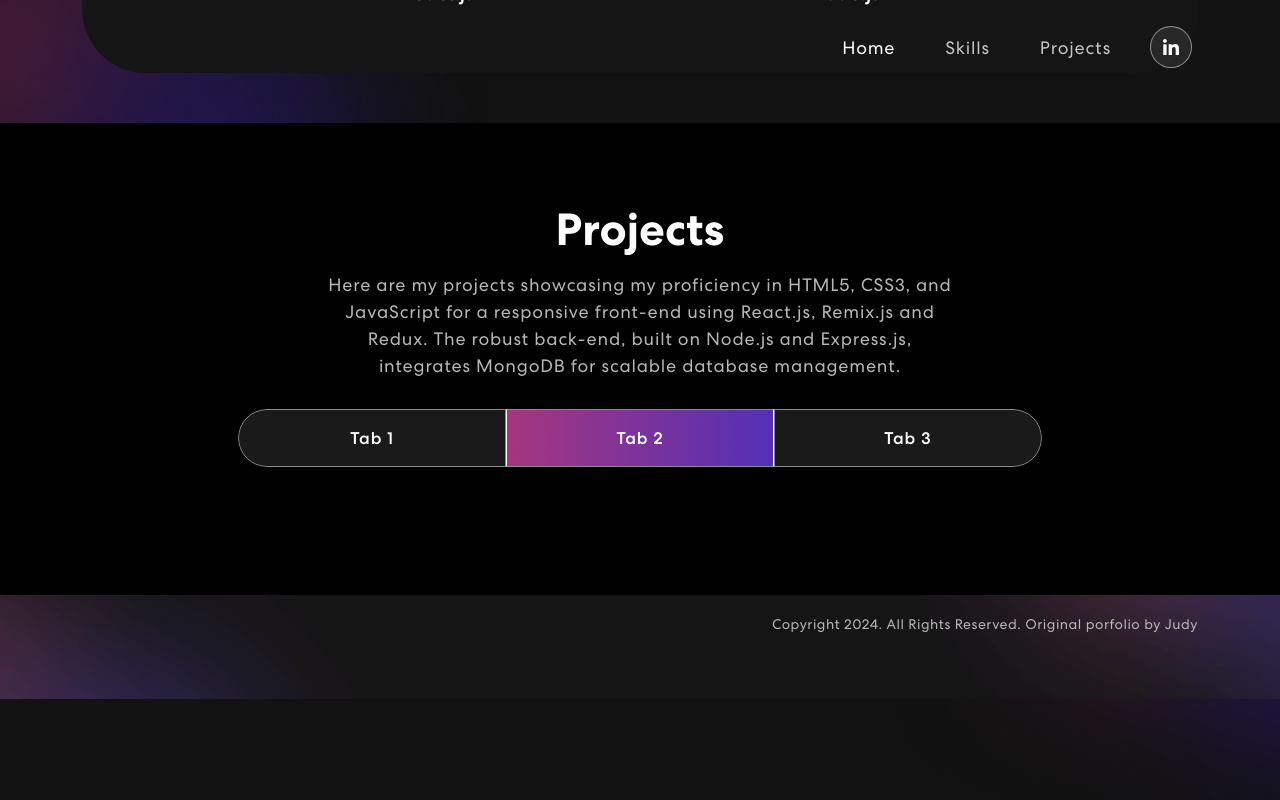
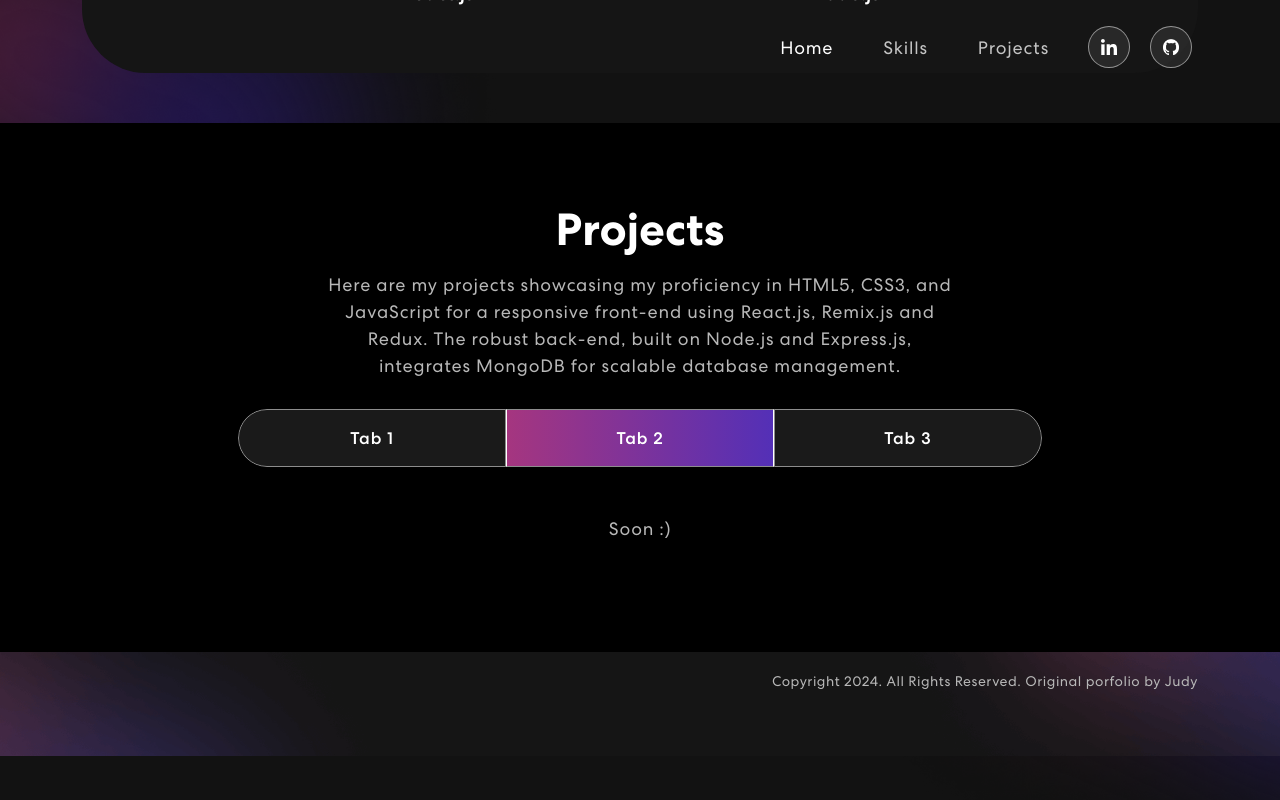
Before and after one commit to JOATLGTM/personal-portfolio, a React (Create React App) app: page / in a window 1280 px wide. Both pictures are taken after a click on the tab "Tab 2". Shown: the part 1174-1974 px from the top of the page. Built offline with nearby package versions, Linux system fonts and the light colour scheme.

Commit message:
chore: added github logo/link

```diff
--- a/src/components/NavBar.js
+++ b/src/components/NavBar.js
@@ -1,6 +1,7 @@
 import { useState, useEffect } from "react";
 import { Navbar, Nav, Container } from "react-bootstrap";
 import navIcon1 from '../assets/img/nav-icon1.svg';
+import githubIcon from '../assets/img/github-mark-white.png'
 import {
   BrowserRouter as Router
 } from "react-router-dom";
@@ -43,7 +44,10 @@ export const NavBar = () => {
             </Nav>
             <span className="navbar-text">
               <div className="social-icon">
-                <a href="https://www.linkedin.com/in/christophervoh/" target="_blank" rel="noreferrer"><img src={navIcon1} alt="" /></a>
+                <a href="https://www.linkedin.com/in/christophervoh/" target="_blank" rel="noreferrer"><img src={navIcon1} alt="linkedin icon" /></a>
+              </div>
+              <div className="social-icon">
+                <a href="https://github.com/JOATLGTM" target="_blank" rel="noreferrer"><img src={githubIcon} alt="github icon" /></a>
               </div>
             </span>
           </Navbar.Collapse>
--- a/src/components/Projects.js
+++ b/src/components/Projects.js
@@ -86,7 +86,7 @@ export const Projects = () => {
                           }
                         </Row>
                       </Tab.Pane>
-                      <Tab.Pane eventKey="section">
+                      <Tab.Pane eventKey="second">
                         <p>{`Soon :)`}</p>
                       </Tab.Pane>
                       <Tab.Pane eventKey="third">
```
Also changed, not shown: src/assets/img/github-mark-white.png (added).
